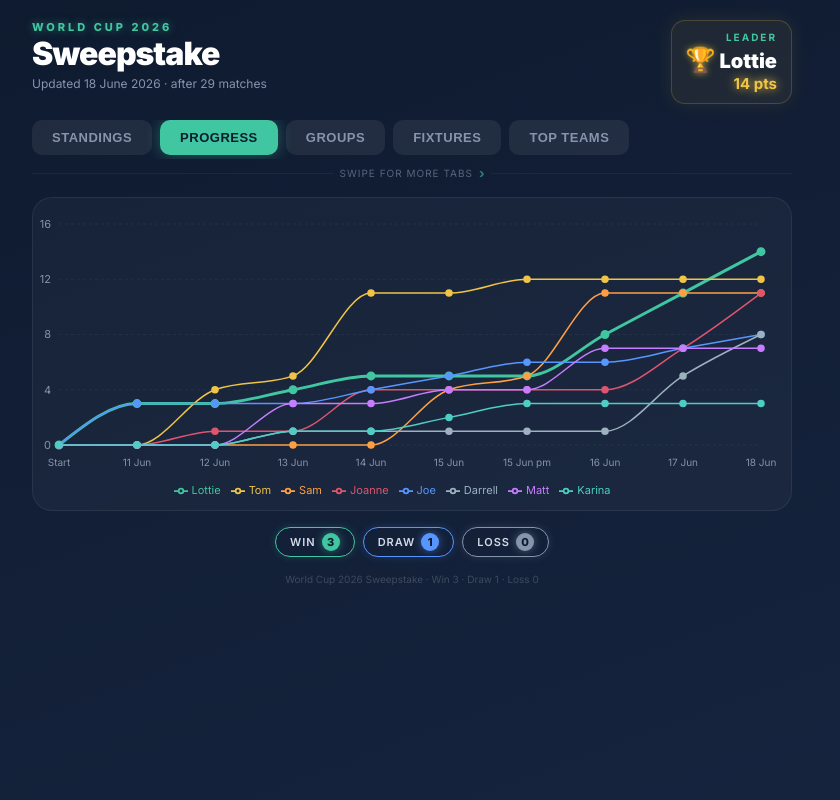
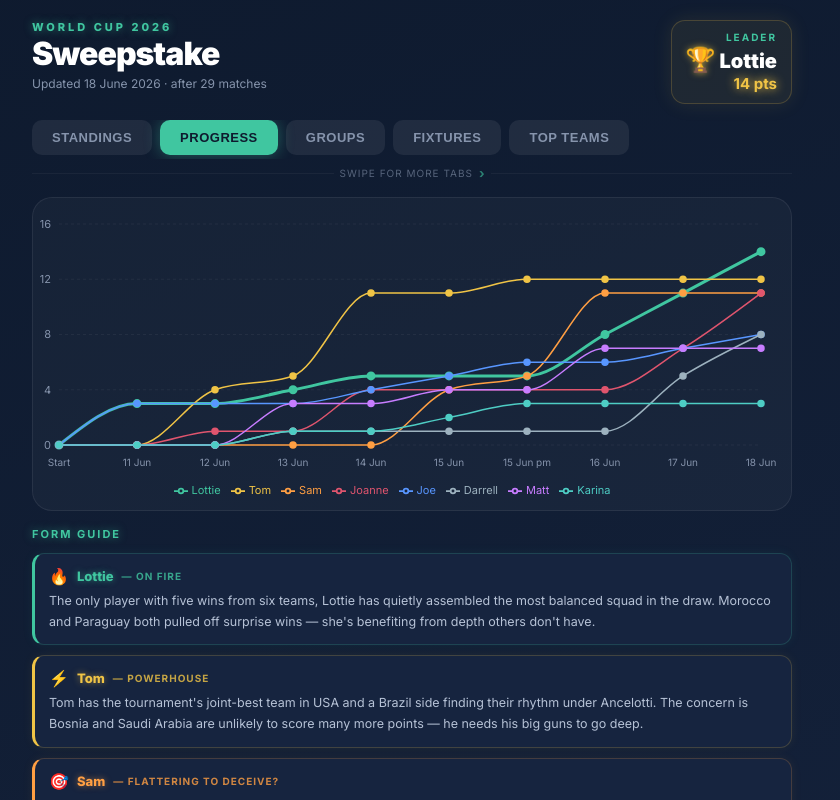
Before and after one commit to PortsDayOne/worldcup-sweepstake, a React (Vite) app in the folder sweepstake-site/: page / in a window 1280 px wide. Both pictures are taken after a click on the button "PROGRESS". Shown: the top 800 px of the page, without its empty margins (228-1068 px from the left). Built offline with nearby package versions, Linux system fonts and the light colour scheme.

Commit message:
Update SweepstakeDashboard.jsx

```diff
--- a/sweepstake-site/src/SweepstakeDashboard.jsx
+++ b/sweepstake-site/src/SweepstakeDashboard.jsx
@@ -10,14 +10,14 @@ const GREEN = "#40C6A0";
 const INK_SUB = "#8694AC";
 
 const FIXTURES = [
-  { date: "Fri 19 Jun", time: "11pm BST", home: "Scotland",    away: "Morocco",     group: "C" },
-  { date: "Sat 20 Jun", time: "12am BST", home: "Turkiye",     away: "Paraguay",    group: "D" },
-  { date: "Sat 20 Jun", time: "11pm BST", home: "Netherlands", away: "Sweden",      group: "F" },
-  { date: "Sun 20 Jun", time: "2am BST",  home: "Brazil",      away: "Haiti",       group: "C" },
-  { date: "Sun 20 Jun", time: "2am BST",  home: "USA",         away: "Australia",   group: "D" },
-  { date: "Sun 20 Jun", time: "2am BST",  home: "Germany",     away: "Ivory Coast", group: "E" },
-  { date: "Sun 21 Jun", time: "5am BST",  home: "Ecuador",     away: "Curacao",     group: "E" },
-  { date: "Sun 21 Jun", time: "5am BST",  home: "Tunisia",     away: "Japan",       group: "F" },
+  { date: "Sat 20 Jun", time: "9pm BST",  home: "Germany",     away: "Ivory Coast", group: "E" },
+  { date: "Sun 21 Jun", time: "12am BST", home: "Ecuador",     away: "Curacao",     group: "E" },
+  { date: "Sun 21 Jun", time: "12am BST", home: "Netherlands", away: "Sweden",      group: "F" },
+  { date: "Sun 21 Jun", time: "3am BST",  home: "Tunisia",     away: "Japan",       group: "F" },
+  { date: "Sun 21 Jun", time: "9pm BST",  home: "Belgium",     away: "Egypt",       group: "G" },
+  { date: "Mon 22 Jun", time: "12am BST", home: "Iran",        away: "New Zealand", group: "G" },
+  { date: "Mon 22 Jun", time: "12am BST", home: "Spain",       away: "Saudi Arabia",group: "H" },
+  { date: "Mon 22 Jun", time: "3am BST",  home: "Uruguay",     away: "Cape Verde",  group: "H" },
 ];
 
 function getForm(name) {
@@ -346,6 +346,38 @@ export default function SweepstakeDashboard() {
             </div>
           )}
 
+          {/* Player narrative commentary — progression tab only */}
+          {view === "progression" && (
+            <div style={{ marginBottom: 16 }}>
+              <p style={{ color: GREEN, fontSize: 11, fontWeight: 700, letterSpacing: 2, textTransform: "uppercase", margin: "0 0 12px", textShadow: `0 0 8px ${GREEN}88` }}>Form Guide</p>
+              <div style={{ display: "flex", flexDirection: "column", gap: 10 }}>
+                {[
+                  { name: "Lottie", emoji: "🔥", headline: "On fire", text: "The only player with five wins from six teams, Lottie has quietly assembled the most balanced squad in the draw. Morocco and Paraguay both pulled off surprise wins — she's benefiting from depth others don't have." },
+                  { name: "Tom",    emoji: "⚡", headline: "Powerhouse", text: "Tom has the tournament's joint-best team in USA and a Brazil side finding their rhythm under Ancelotti. The concern is Bosnia and Saudi Arabia are unlikely to score many more points — he needs his big guns to go deep." },
+                  { name: "Sam",    emoji: "🎯", headline: "Flattering to deceive?", text: "France and Norway are legitimate title contenders on paper, but Sam's line has gone flat since June 15. None of his remaining teams have played yet — big games incoming that could shoot him into contention or leave him stranded." },
+                  { name: "Joanne", emoji: "📈", headline: "The comeback", text: "Joanne was bottom at the start, but three clean wins from Germany, Colombia and Canada have transformed her campaign. She arguably has the most exciting group-stage teams still with games to play." },
+                  { name: "Joe",    emoji: "🤞", headline: "Steady but needs a break", text: "Seven teams have now played and Joe has accumulated points from six of them — the most consistent converter in the sweepstake. The problem is none of his teams have won a game outright yet. He's living on draws." },
+                  { name: "Darrell",emoji: "🎲", headline: "Swings and roundabouts", text: "Ghana's surprise win and Switzerland's 4-1 demolition of Bosnia showed Darrell has some punchers in his squad. But Haiti and Panama are already eliminated — his ceiling depends almost entirely on how far Portugal can go." },
+                  { name: "Matt",   emoji: "😬", headline: "Painful viewing", text: "Matt's Scotland lost to Morocco despite winning their opener, and Algeria, Senegal and Iraq all lost their first games. Austria winning was a rare bright spot. He urgently needs France, Norway or Argentina to crash out." },
+                  { name: "Karina", emoji: "💀", headline: "Miracle needed", text: "Türkiye eliminated, Jordan eliminated, Croatia and Qatar both in dire shape — Karina's squad is the worst performing in the tournament by a distance. Cape Verde holding Spain is the only joy so far, and even that's just a draw." },
+                ].map((p, i) => {
+                  const player = PLAYERS.find(pl => pl.name === p.name);
+                  const col = player?.color || "#666";
+                  return (
+                    <div key={p.name} style={{ background: NAVY2, border: `1px solid ${col}33`, borderLeft: `3px solid ${col}`, borderRadius: 12, padding: "12px 14px", boxShadow: `0 0 12px ${col}11` }}>
+                      <div style={{ display: "flex", alignItems: "center", gap: 8, marginBottom: 5 }}>
+                        <span style={{ fontSize: 16 }}>{p.emoji}</span>
+                        <span style={{ color: col, fontSize: 13, fontWeight: 800, textShadow: `0 0 6px ${col}88` }}>{p.name}</span>
+                        <span style={{ color: col, fontSize: 10, fontWeight: 700, letterSpacing: 1, textTransform: "uppercase", opacity: 0.8 }}>— {p.headline}</span>
+                      </div>
+                      <p style={{ color: "#B6C2D6", fontSize: 12.5, margin: 0, lineHeight: 1.65 }}>{p.text}</p>
+                    </div>
+                  );
+                })}
+              </div>
+            </div>
+          )}
+
           {/* Standings list */}
           {view === "standings" && (
             <>
```
